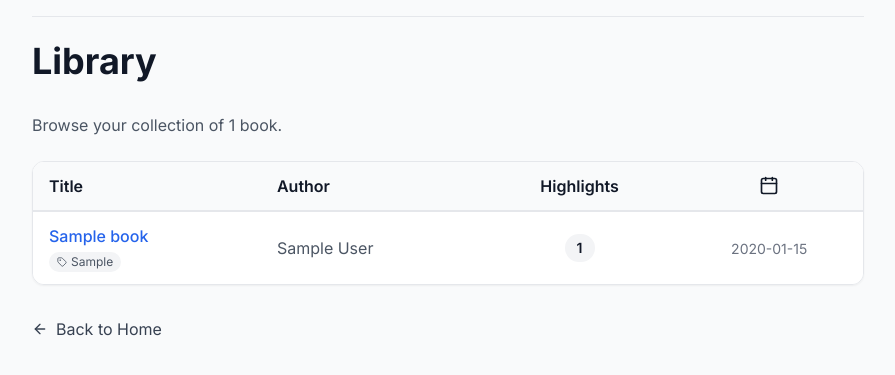
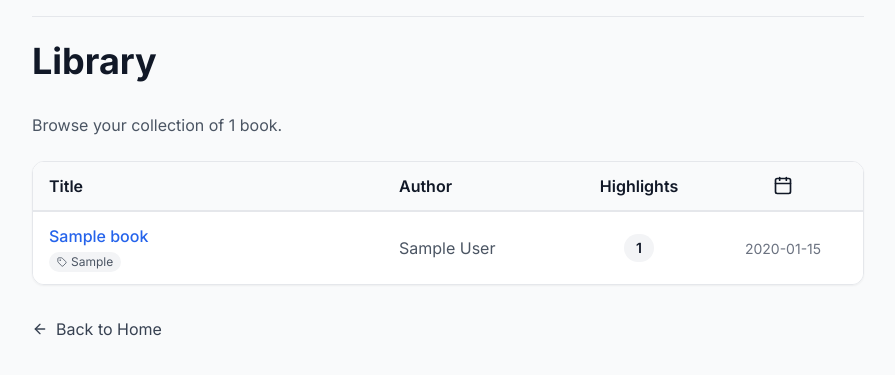
Before and after one commit to wardeiling/FreeWise, a FastAPI app: template app/templates/library.html in a window 1280 px wide. Shown: the part 48-423 px from the top of the page, without its empty margins (192-1087 px from the left). Run offline with FastAPI, Linux system fonts and the light colour scheme; the template is opened without the code that fills it: most values are stand-ins (such as "Sample title", 1, 10 or a date in 2020); some libraries are stand-ins or nearby versions.

Commit message:
Widen Last Higlight Date column on library page

```diff
--- a/app/templates/library.html
+++ b/app/templates/library.html
@@ -23,7 +23,7 @@
                         {% endif %}
                     </a>
                 </th>
-                <th class="px-4 py-3 text-left">
+                <th class="px-4 py-3 text-left w-48">
                     <a href="/library/ui?sort=author&order={{ 'desc' if current_sort == 'author' and current_order == 'asc' else 'asc' }}"
                        class="flex items-center gap-1 text-gray-900 dark:text-white font-semibold hover:text-primary-600 dark:hover:text-primary-400 transition-colors">
                         <span>Author</span>
@@ -32,7 +32,7 @@
                         {% endif %}
                     </a>
                 </th>
-                <th class="px-4 py-3 text-center">
+                <th class="px-4 py-3 text-center w-32">
                     <a href="/library/ui?sort=highlight_count&order={{ 'desc' if current_sort == 'highlight_count' and current_order == 'asc' else 'asc' }}"
                        class="flex items-center justify-center gap-1 text-gray-900 dark:text-white font-semibold hover:text-primary-600 dark:hover:text-primary-400 transition-colors">
                         <span>Highlights</span>
@@ -41,7 +41,7 @@
                         {% endif %}
                     </a>
                 </th>
-                <th class="px-4 py-3 text-center">
+                <th class="px-4 py-3 text-center w-40">
                     <a href="/library/ui?sort=last_highlight&order={{ 'desc' if current_sort == 'last_highlight' and current_order == 'asc' else 'asc' }}"
                        class="flex items-center justify-center gap-1 text-gray-900 dark:text-white font-semibold hover:text-primary-600 dark:hover:text-primary-400 transition-colors"
                        title="Last Highlighted At">
@@ -71,15 +71,15 @@
                     </div>
                     {% endif %}
                 </td>
-                <td class="px-4 py-3 text-gray-600 dark:text-gray-400">
+                <td class="px-4 py-3 text-gray-600 dark:text-gray-400 w-48">
                     {{ book.author }}
                 </td>
-                <td class="px-4 py-3 text-center">
+                <td class="px-4 py-3 text-center w-32">
                     <span class="inline-block bg-gray-100 dark:bg-gray-700 text-gray-900 dark:text-white px-3 py-1 rounded-full text-sm font-semibold">
                         {{ book.highlight_count }}
                     </span>
                 </td>
-                <td class="px-4 py-3 text-center">
+                <td class="px-4 py-3 text-center w-40">
                     {% if book.last_highlight_date %}
                         <span class="text-gray-500 dark:text-gray-400 text-sm">
                             {{ book.last_highlight_date.strftime('%Y-%m-%d') }}
```
